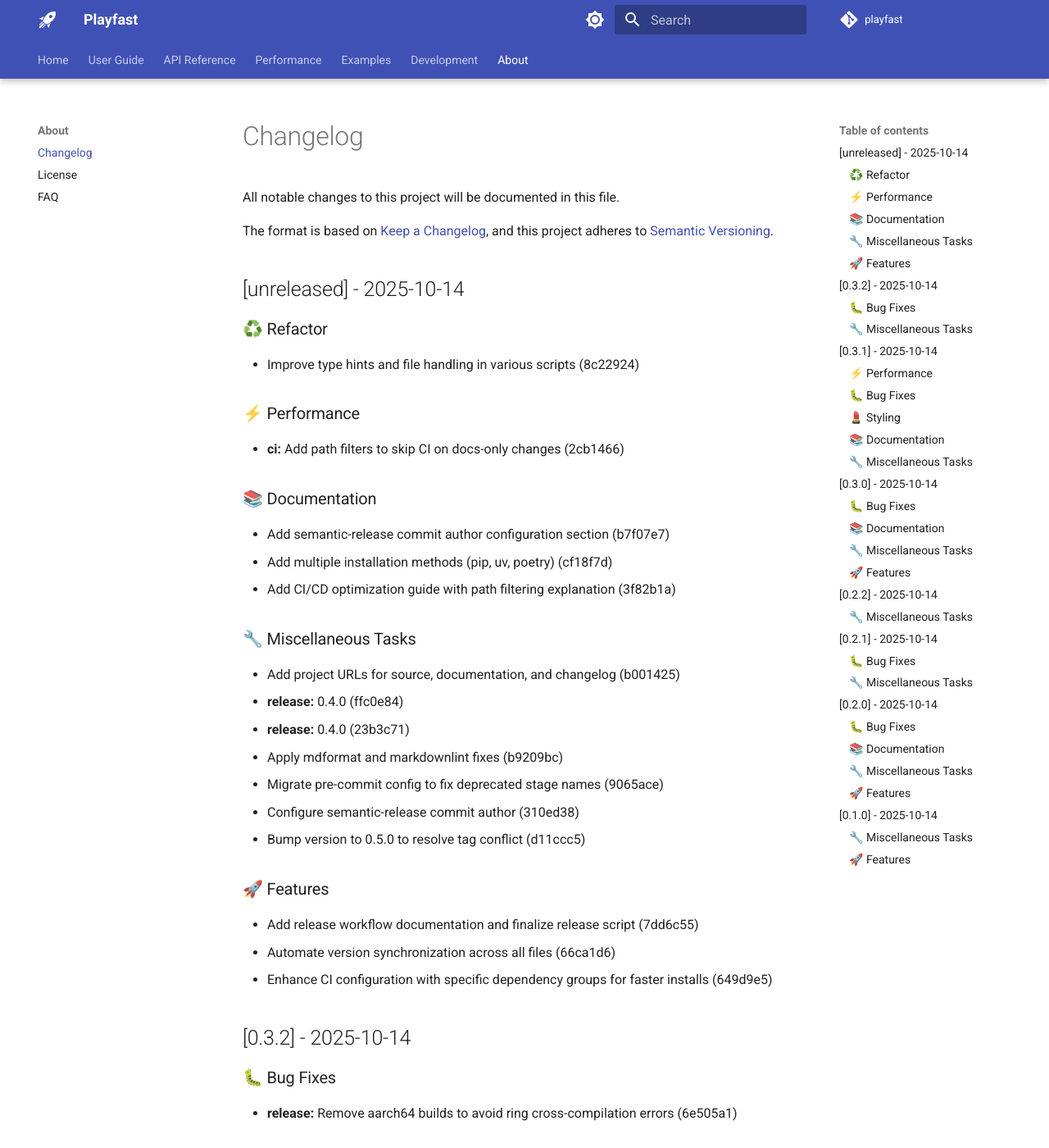
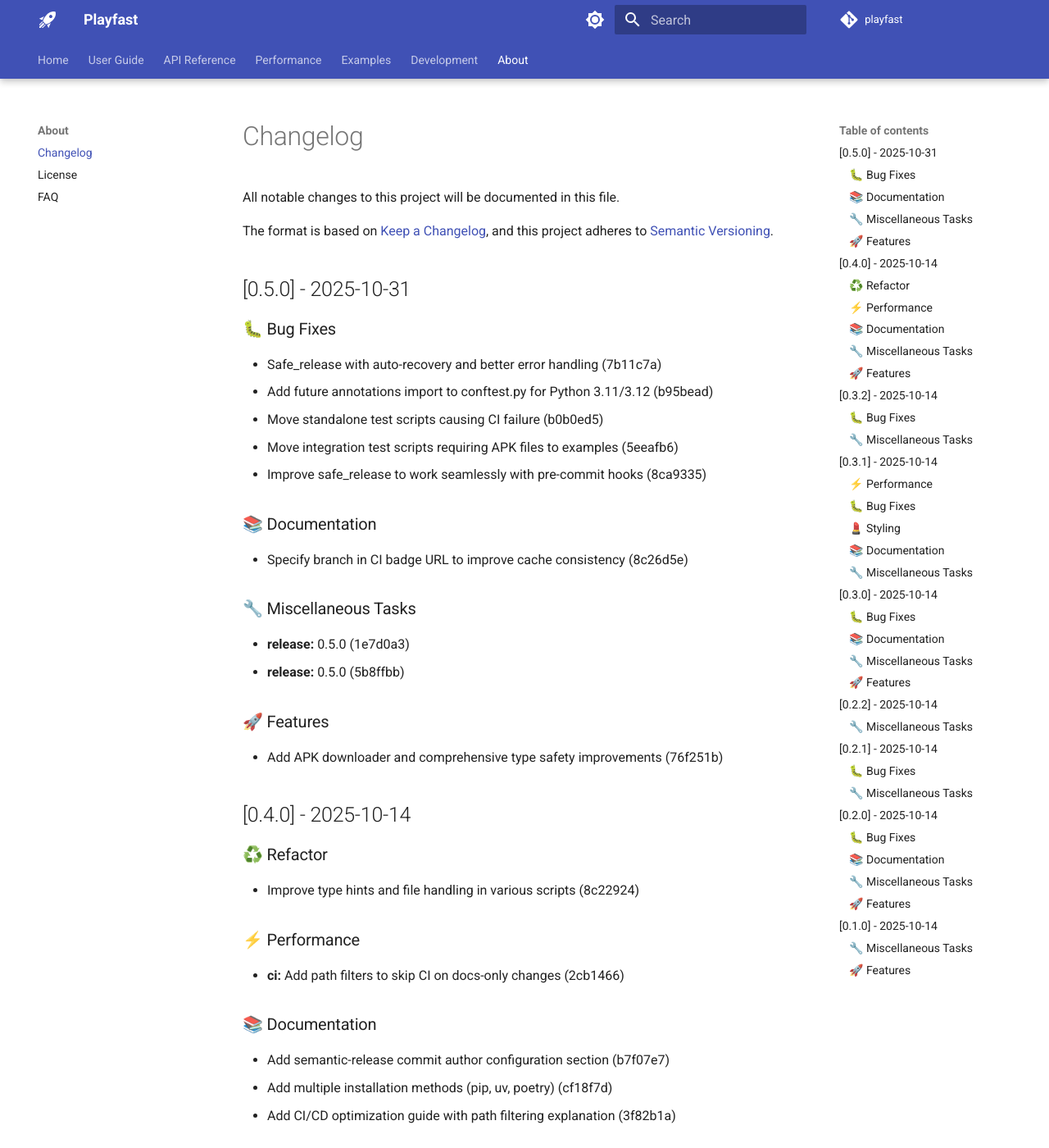
Before and after one commit to mixL1nk/playfast, an MkDocs documentation site: the page built from docs/changelog.md, in a window 1280 px wide and 1400 px high. Shown: the whole window at 82% size. Built offline with MkDocs 1.6.1 and Material for MkDocs 9.7.7, drawn with Linux system fonts in a browser that asks for light colours; comment, search, counter and statistics services are not loaded; the version menu is left out.

Commit message:
chore(release): 0.5.0

```diff
--- a/Cargo.toml
+++ b/Cargo.toml
@@ -1,6 +1,6 @@
 [package]
 name = "playfast"
-version = "0.4.0"
+version = "0.5.0"
 edition = "2021"
 
 [lib]
--- a/docs/changelog.md
+++ b/docs/changelog.md
@@ -5,7 +5,30 @@ All notable changes to this project will be documented in this file.
 The format is based on [Keep a Changelog](https://keepachangelog.com/en/1.0.0/),
 and this project adheres to [Semantic Versioning](https://semver.org/spec/v2.0.0.html).
 
-## [unreleased] - 2025-10-14
+## [0.5.0] - 2025-10-31
+
+### 🐛 Bug Fixes
+
+- Safe_release with auto-recovery and better error handling (7b11c7a)
+- Add future annotations import to conftest.py for Python 3.11/3.12 (b95bead)
+- Move standalone test scripts causing CI failure (b0b0ed5)
+- Move integration test scripts requiring APK files to examples (5eeafb6)
+- Improve safe_release to work seamlessly with pre-commit hooks (8ca9335)
+
+### 📚 Documentation
+
+- Specify branch in CI badge URL to improve cache consistency (8c26d5e)
+
+### 🔧 Miscellaneous Tasks
+
+- **release:** 0.5.0 (1e7d0a3)
+- **release:** 0.5.0 (5b8ffbb)
+
+### 🚀 Features
+
+- Add APK downloader and comprehensive type safety improvements (76f251b)
+
+## [0.4.0] - 2025-10-14
 
 ### ♻️ Refactor
 
--- a/pyproject.toml
+++ b/pyproject.toml
@@ -1,6 +1,6 @@
 [project]
 name = "playfast"
-version = "0.4.0"
+version = "0.5.0"
 description = "Playfast - Lightning-Fast Google Play Store Scraper"
 readme = "README.md"
 authors = [
```
Also changed, not shown: CHANGELOG.md (+24 -1 lines).
